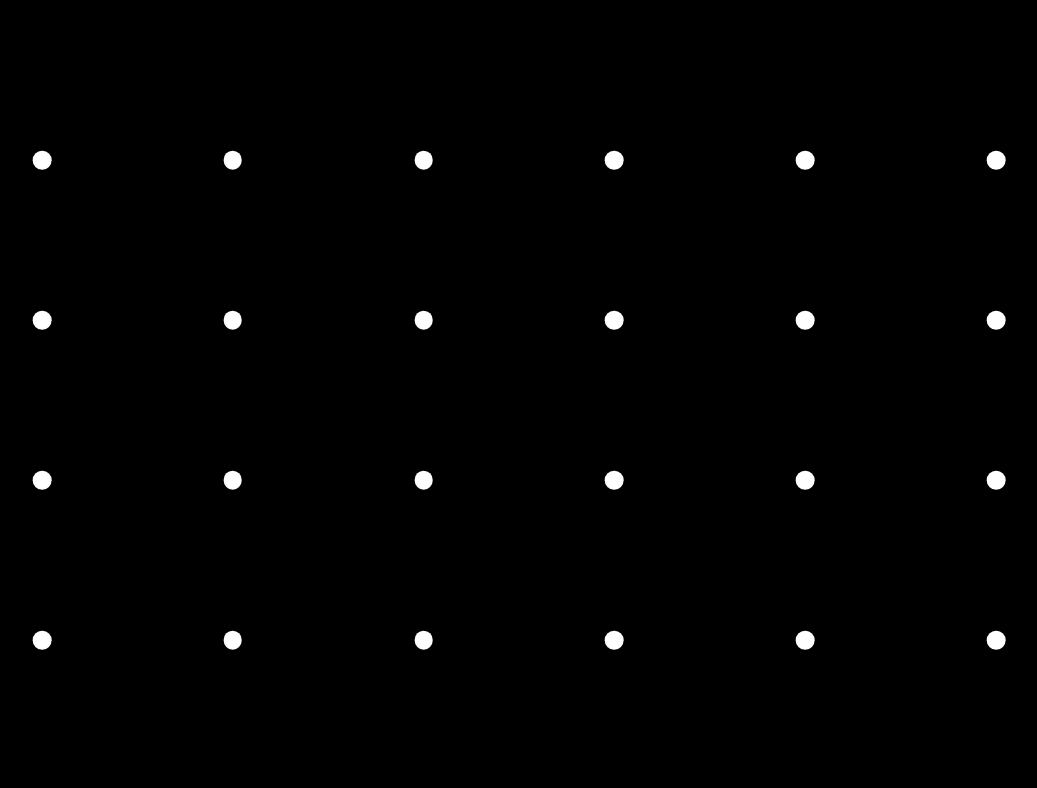
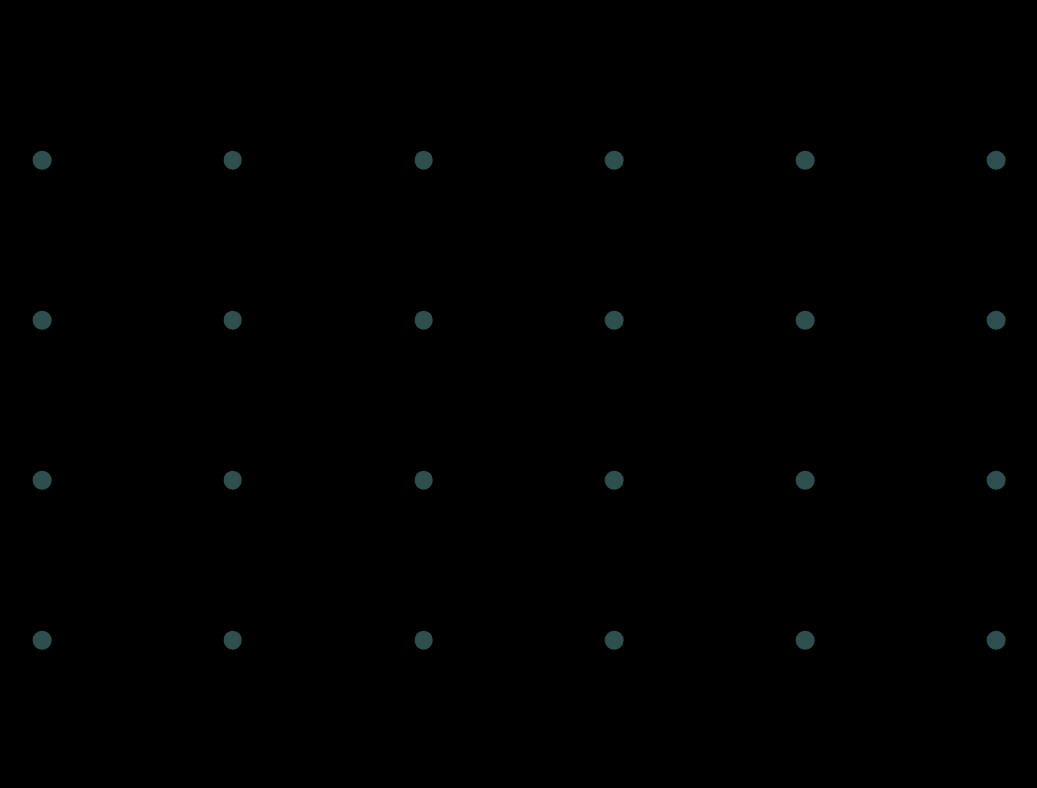
Before and after one commit to joel-s/css-flowers, a React (Create React App) app: page / in a window 1280 px wide. Shown: the top 788 px of the page, without its empty margins (121-1158 px from the left). Built offline with nearby package versions, Linux system fonts and the light colour scheme.

Commit message:
Animate color and opacity of flower center

```diff
--- a/src/flowers/Flower.tsx
+++ b/src/flowers/Flower.tsx
@@ -1,6 +1,7 @@
 import { useState } from "react";
 import styled from "styled-components";
 import { range } from "../utils/util";
+import FlowerCenter from "./FlowerCenter";
 import Petal from "./Petal";
 
 // Glowing text:
@@ -12,22 +13,10 @@ interface ContainerProps {
   size: number;
 }
 
-const FlowerContainer = styled.div<ContainerProps>`
+const FlowerContainer = styled.div<{ size: number }>`
   height: ${(props) => props.size}vmin;
   width: ${(props) => props.size}vmin;
   position: relative;
-`;
-
-const FlowerCenter = styled.div<ContainerProps>`
-  height: ${(props) => props.size}vmin;
-  width: ${(props) => props.size}vmin;
-  border-radius: 50%;
-  background-color: white;
-  /* center horizontally and vertically */
-  position: absolute;
-  top: 50%;
-  left: 50%;
-  transform: translate(-50%, -50%);
 `;
 
 interface FlowerProps {
@@ -43,7 +32,6 @@ export default function Flower({
 }: FlowerProps): JSX.Element {
   const [animated, setAnimated] = useState(false);
 
-  const delay = Math.random() * 15;
   const baseAngle = 360 / numPetals;
   let startAngle = 180;
   if (numPetals % 2) {
@@ -53,18 +41,19 @@ export default function Flower({
 
   return (
     <FlowerContainer size={size} onMouseEnter={() => setAnimated(true)}>
+      <FlowerCenter size={size / 3} animated={animated} />
+      {animated && (
+        <>
           {range(0, numPetals).map((i) => (
             <Petal
               size={size / 2}
               angle={(i * 360) / numPetals}
               numPetals={numPetals}
               petalShape={petalShape}
-          openDelay={delay}
-          startAngle={startAngle}
-          animated={animated}
             />
           ))}
-      <FlowerCenter size={size / 3} />
+        </>
+      )}
     </FlowerContainer>
   );
 }
--- /dev/null
+++ b/src/flowers/FlowerCenter.tsx
@@ -0,0 +1,65 @@
+import styled, { css, keyframes } from "styled-components";
+import {
+  backgroundColorAnimation,
+  foregroundOpacityAndColorAnimation,
+} from "./FlowerColorAnimations";
+
+export default function FlowerCenter({
+  size,
+  animated,
+}: {
+  size: number;
+  animated: boolean;
+}) {
+  const OuterContainer = styled.div`
+    height: ${size}vmin;
+    width: ${size}vmin;
+    border-radius: 50%;
+    background-color: darkslategray;
+    /* center horizontally and vertically */
+    position: absolute;
+    top: 50%;
+    left: 50%;
+    transform: translate(-50%, -50%);
+  `;
+
+  if (!animated) {
+    return <OuterContainer />;
+  }
+
+  const fadeIn = keyframes`
+    0% {
+      opacity: 0;
+    }
+    100% {
+      opacity: 1;
+    }
+  `;
+
+  const OpacityContainer = styled.div`
+    height: 100%;
+    animation: ${fadeIn} 1s both;
+  `;
+
+  const Background = styled.div`
+    height: 100%;
+    border-radius: 50%;
+    ${backgroundColorAnimation}
+  `;
+
+  const Foreground = styled.div`
+    height: 100%;
+    border-radius: 50%;
+    ${foregroundOpacityAndColorAnimation}
+  `;
+
+  return (
+    <OuterContainer>
+      <OpacityContainer>
+        <Background>
+          <Foreground />
+        </Background>
+      </OpacityContainer>
+    </OuterContainer>
+  );
+}
--- /dev/null
+++ b/src/flowers/FlowerColorAnimations.tsx
@@ -0,0 +1,42 @@
+import { keyframes, css } from "styled-components";
+
+const varyBackgroundColor = keyframes`
+0%, 50% {
+  background-color: black;
+}
+50%, 100% {
+  background-color: white;
+}
+`;
+
+const varyForegroundOpacity = keyframes`
+  0% {
+    opacity: 100%;
+  }
+  100% {
+    opacity: 40%;
+  }
+`;
+
+const varyForegroundColor = keyframes`
+  0% {
+    background-color: hsl(0, 60%, 50%);
+  }
+  50% {
+    background-color: hsl(285, 60%, 50%);
+  }
+  100% {
+    background-color: hsl(210, 60%, 50%);
+  }
+`;
+
+export const backgroundColorAnimation = css`
+  /* animation takes twice as long as varyForegroundOpacity animation */
+  animation: ${varyBackgroundColor} 8s ease infinite alternate-reverse;
+`;
+
+export const foregroundOpacityAndColorAnimation = css`
+  /* 1st animation takes half as long as varyBackgroundColor animation */
+  animation: ${varyForegroundOpacity} 4s ease infinite alternate-reverse,
+    ${varyForegroundColor} 5.5s ease infinite alternate-reverse;
+`;
--- a/src/flowers/Petal.tsx
+++ b/src/flowers/Petal.tsx
@@ -1,43 +1,14 @@
-import styled, { keyframes, css } from "styled-components";
-
-const varyBackgroundColor = keyframes`
-0%, 50% {
-  background-color: black;
-}
-50%, 100% {
-  background-color: white;
-}
-`;
-
-const varyForegroundOpacity = keyframes`
-  0% {
-    opacity: 100%;
-  }
-  100% {
-    opacity: 40%;
-  }
-`;
-
-const varyForegroundColor = keyframes`
-  0% {
-    background-color: hsl(0, 60%, 50%);
-  }
-  50% {
-    background-color: hsl(285, 60%, 50%);
-  }
-  100% {
-    background-color: hsl(210, 60%, 50%);
-  }
-`;
+import styled, { keyframes } from "styled-components";
+import {
+  backgroundColorAnimation,
+  foregroundOpacityAndColorAnimation,
+} from "./FlowerColorAnimations";
 
 interface PetalProps {
   angle: number;
   size: number;
   numPetals: number;
   petalShape: string;
-  openDelay: number; // seconds
-  startAngle: number;
-  animated: boolean;
 }
 
 export default function Petal({
@@ -45,9 +16,6 @@ export default function Petal({
   size,
   numPetals,
   petalShape,
-  openDelay,
-  startAngle,
-  animated,
 }: PetalProps): JSX.Element | null {
   const containerTransformKeyframes = keyframes`
     from {
@@ -75,28 +43,19 @@ export default function Petal({
     border-radius: ${petalShape};
     width: ${size}vmin;
     height: ${size}vmin;
-    /* animation is identical to flower center background animation */
-    /* 1st animation takes twice as long as varyForegroundOpacity animation    */
-    animation: ${varyBackgroundColor} 8s ease infinite alternate-reverse;
+    ${backgroundColorAnimation}
   `;
 
-  const PetalForegroundInner = styled.div`
+  const PetalForeground = styled.div`
     height: 100%;
     border-radius: ${petalShape};
-    /* both animations are identical to flower center foreground animation */
-    /* 1st animation takes half as long as varyBackgroundColor animation */
-    animation: ${varyForegroundOpacity} 4s ease infinite alternate-reverse,
-      ${varyForegroundColor} 5.5s ease infinite alternate-reverse;
+    ${foregroundOpacityAndColorAnimation}
   `;
-
-  if (!animated) {
-    return null;
-  }
 
   return (
     <PetalContainer>
       <PetalBackground>
-        <PetalForegroundInner />
+        <PetalForeground />
       </PetalBackground>
     </PetalContainer>
   );
```
Lines whose indentation alone changed are shown as unchanged.
